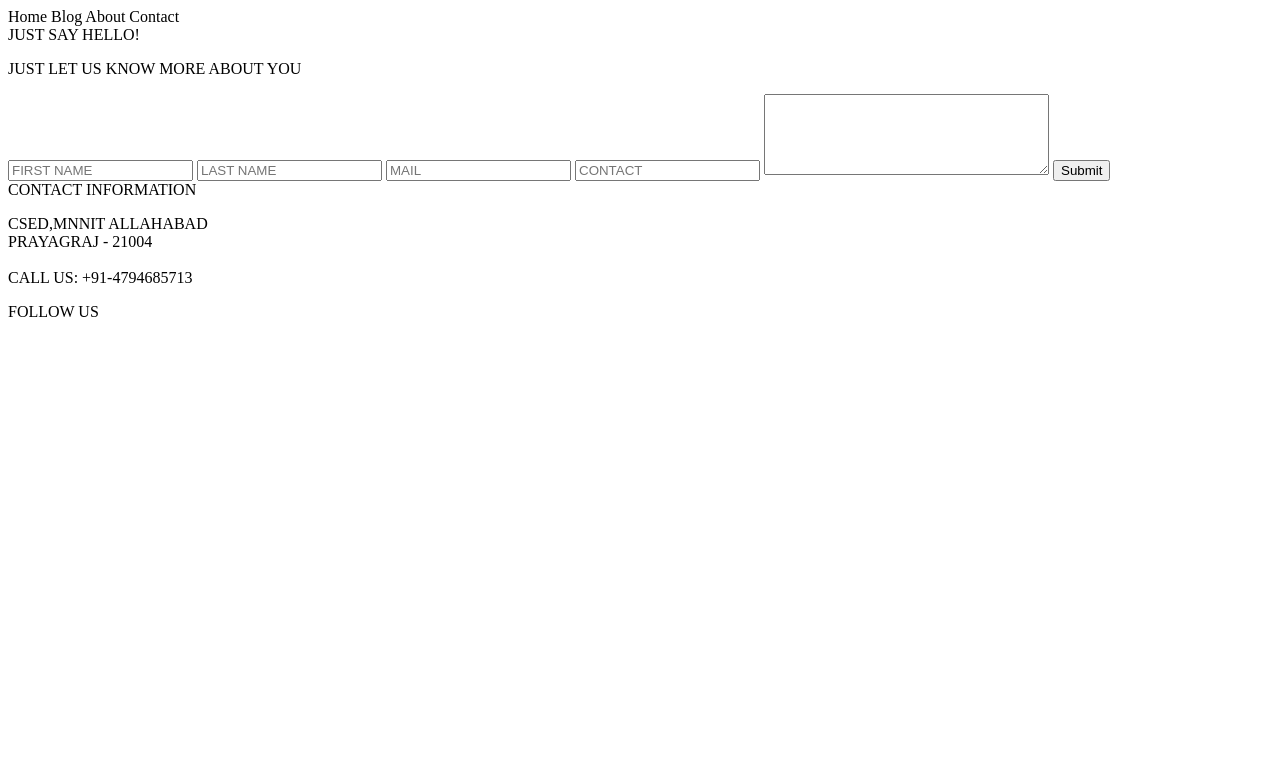
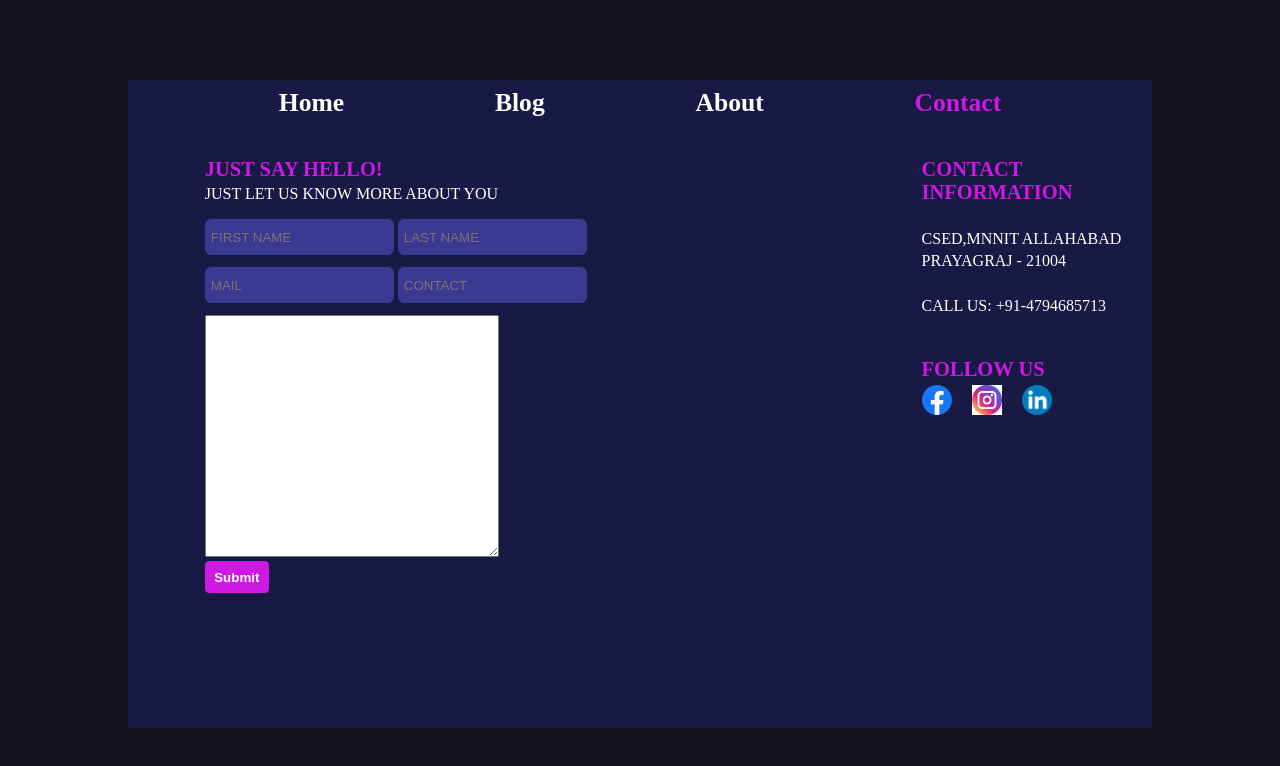
Before and after one commit to Yasharya007/CSSBattle, a plain HTML site: page Task1/index.html in a window 1280 px wide. Drawn offline with Linux system fonts and the light colour scheme.

Commit message:
Task1 Completed

```diff
--- a/Task1/index.html
+++ b/Task1/index.html
@@ -4,6 +4,7 @@
     <meta charset="UTF-8">
     <meta name="viewport" content="width=device-width, initial-scale=1.0">
     <title>Document</title>
+    <link rel="stylesheet" href="./style.css">
 </head>
 <body>
     <div id="formPage">
@@ -11,7 +12,7 @@
             <span>Home</span>
             <span>Blog</span>
             <span>About</span>
-            <span>Contact</span>
+            <span class="pink">Contact</span>
         </div>
         <div id="mainBody">
             <div id="leftBody">
@@ -25,17 +26,22 @@
                         <input type="text" class="input" name="name" placeholder="LAST NAME">
                         <input type="email" class="input" name="mail" placeholder="MAIL">
                         <input type="number" class="input" name="contact" placeholder="CONTACT">
-                        <textarea rows="5" cols="33"></textarea>
-                        <input type="submit" value="Submit">
+                        <textarea rows="5" cols="33"></textarea><br/>
+                        <input type="submit" value="Submit" class="button">
                       </form>
                 </div>
             </div>
             <div id="rightBody">
-                <div class="heading">CONTACT INFORMATION</div>
+                <div class="heading">CONTACT<br/> INFORMATION</div>
                 <p>CSED,MNNIT ALLAHABAD <br/>PRAYAGRAJ - 21004<br/><br/>CALL US: +91-4794685713</p>
                 <div>
                     <div class="heading">
                         FOLLOW US
+                    </div>
+                    <div class="imgs">
+                        <img src="./Facebook_Logo_(2019).png.webp" alt=""/>
+                        <img src="./Insta.jpg" alt=""/>
+                        <img src="./LinkedIn_icon_circle.svg.webp" alt=""/>
                     </div>
                 </div>
             </div>
--- /dev/null
+++ b/Task1/style.css
@@ -0,0 +1,87 @@
+*{
+    margin: 0;
+    padding: 0;
+}
+body{
+    background-color: rgb(19, 19, 31);
+    color:white;
+}
+#formPage{
+    background-color: rgb(25, 25, 69);
+    width:80vw;
+    height: 80vh;
+    margin-left: 10vw;
+    margin-top: 10vh;
+    display: flex;
+    flex-direction: column;
+    padding-top: 1vh;
+    gap: 5vh;
+}
+#navBar{
+    /* background-color: aqua; */
+    display: flex;
+    justify-content:space-evenly;
+    font-size: 2vw;
+    font-weight: 700;
+    color: white;
+
+}
+.pink{
+    color: rgb(206, 25, 226);
+}
+#mainBody{
+/* background-color: rgb(59, 82, 74); */
+display: flex;
+}
+#leftBody{
+    /* background-color: green; */
+    width: 40%;
+    margin-left: 6vw;
+    margin-right: 24vw;
+    p{
+        margin-bottom: 2vh;
+    }
+}
+#rightBody{
+    /* background-color: blue; */
+    p{
+        margin-top: 3vh;
+        line-height: 140%;
+        margin-bottom: 5vh;
+    }
+    /* text-align: right; */
+}
+.heading{
+    font-size: 1.6vw;
+    margin-bottom: 0.5vh;
+    color: rgb(206, 25, 226);
+    font-weight: 900;
+}
+.input{
+    height: 3vh;
+    border-radius: 6px;
+    padding: 5px;
+    margin-bottom: 1.5vh;
+    background-color: rgb(58, 58, 147);
+    border: 1px solid rgb(58,58,147);
+}
+textarea{
+    width:22.8vw;
+    height:30vh;
+}
+.button{
+    width: 5vw;
+    height: 4vh;
+    border-radius: 4px;
+    border: 1px solid rgb(206, 25, 226);
+    color:white;
+    background-color: rgb(206,25,226);
+    font-weight: 600;
+}
+.imgs{
+    display: flex;
+}
+img{
+    width: 30px;
+    margin-right: 20px;
+}
```
Also changed, not shown: Task1/Facebook_Logo_(2019).png.webp (added), Task1/Insta.jpg (added), Task1/LinkedIn_icon_circle.svg.webp (added).
